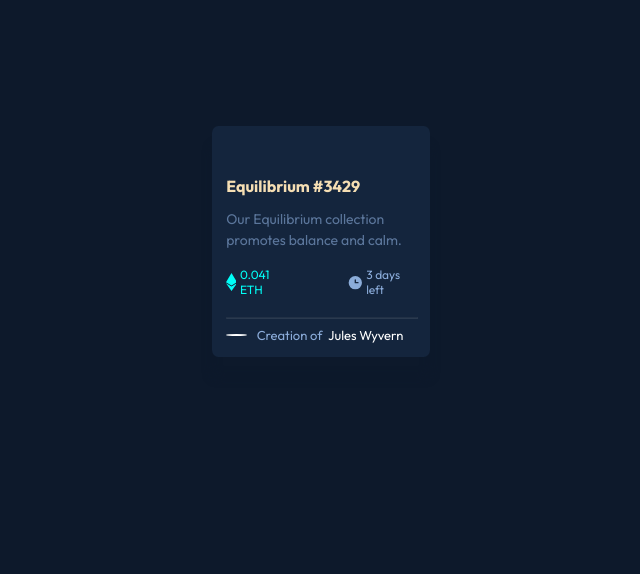
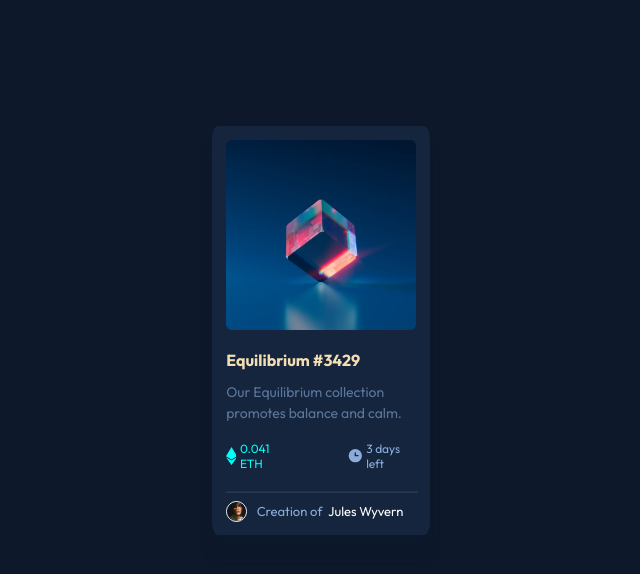
Before and after one commit to greyspider/nft-preview-card-component-main, a plain HTML site: page index.html in a window 1280 px wide. Shown: the whole page, without its empty margins (319-959 px from the left). Drawn offline with Linux system fonts and the light colour scheme.

Commit message:
Update index.html

```diff
--- a/index.html
+++ b/index.html
@@ -4,7 +4,7 @@
   <meta charset="UTF-8">
   <meta name="viewport" content="width=device-width, initial-scale=1.0"> <!-- displays site properly based on user's device -->
 
-  <link rel="icon" type="image/png" sizes="32x32" href="./images/favicon-32x32.png">
+  <link rel="icon" type="image/png" sizes="32x32" href="favicon-32x32.png">
   <link rel="stylesheet" href="styles.css">
   <link href="https://fonts.googleapis.com/css2?family=Outfit:wght@300;400;700&display=swap" rel="stylesheet">
   <title>Frontend Mentor | NFT preview card component</title>
@@ -14,7 +14,7 @@
 <body>
 <div class="container">
   <div class="image">
-  <img src="images/image-equilibrium.jpg" alt="" class="image">
+  <img src="image-equilibrium.jpg" alt="" class="image">
 </div>
   <div class="text">
   <p class="p1">Equilibrium #3429</p>
@@ -32,7 +32,7 @@
 </div>
 <hr>
 <div class="credit">
-  <img src="images/image-avatar.png" alt="" class="creimg">
+  <img src="image-avatar.png" alt="" class="creimg">
   <span>Creation of</span> Jules Wyvern
 </div>
 </div>
```
